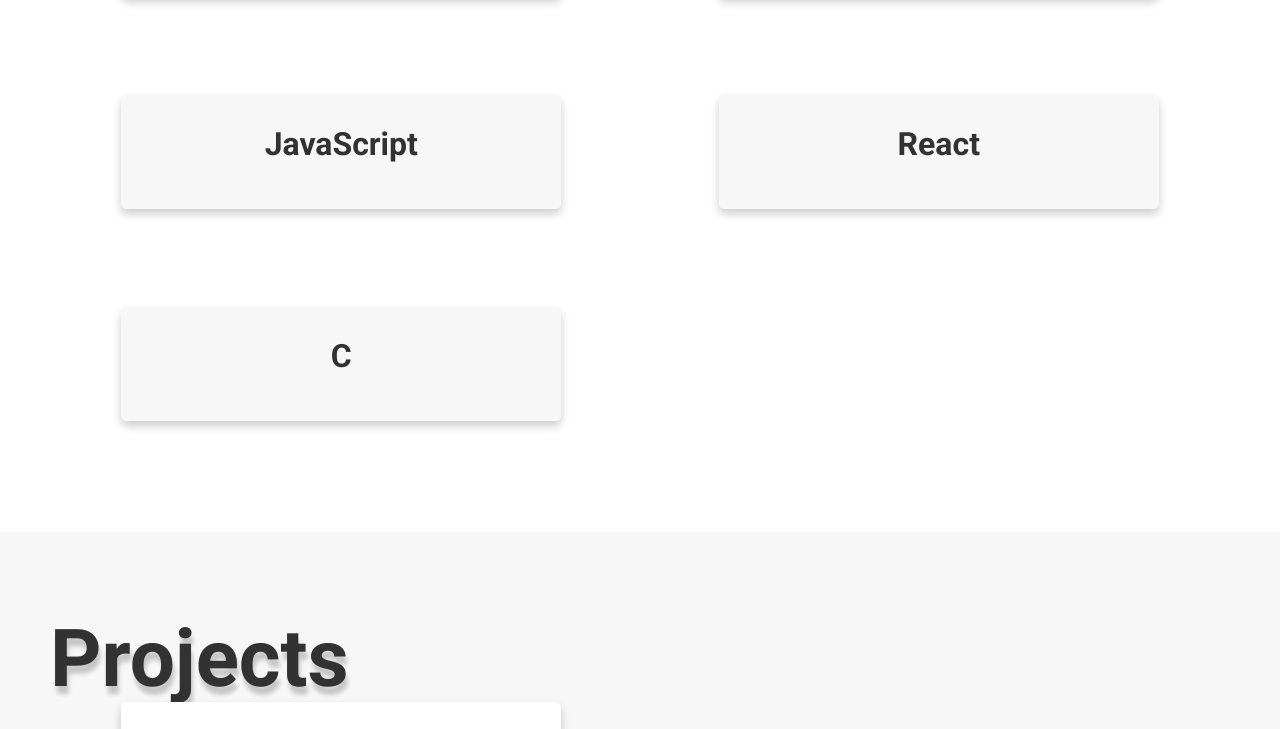
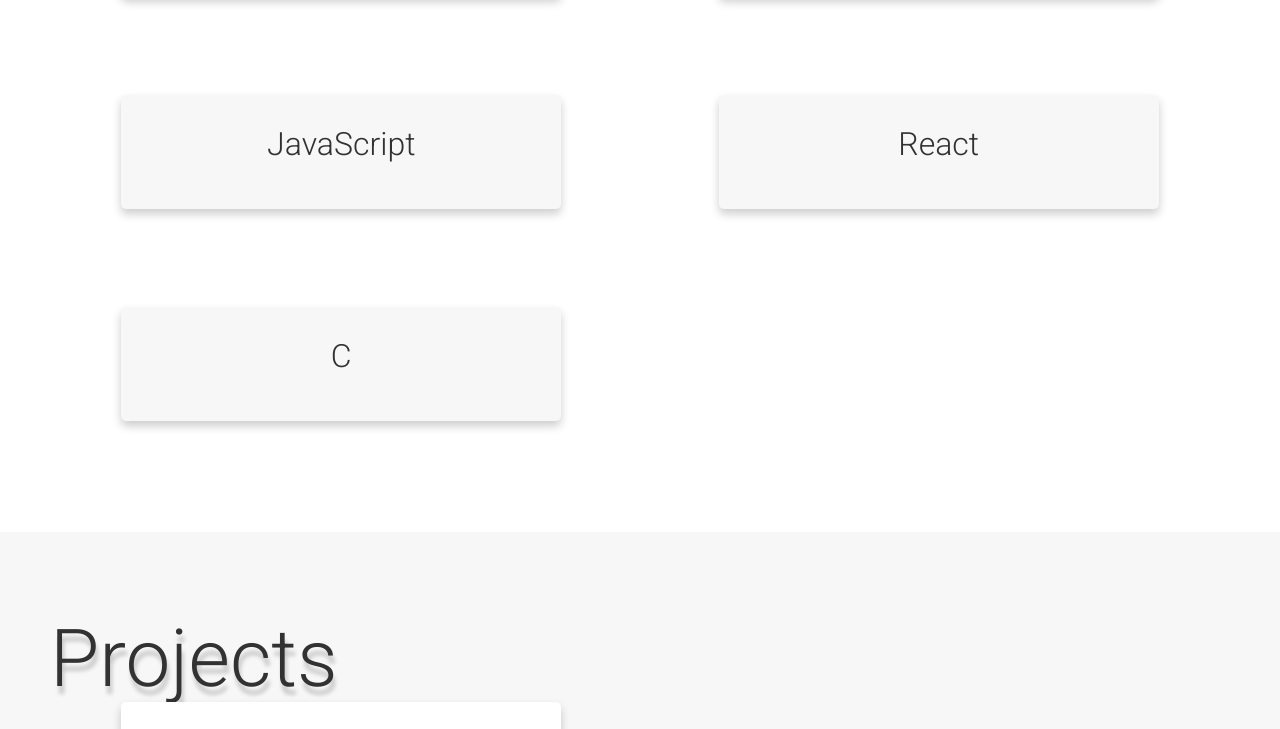
Before and after one commit to tajciglar/Personal-Portfolio, a plain HTML site: page index.html in a window 1280 px wide. Shown: the part 2048-2777 px from the top of the page. Drawn offline with Linux system fonts and the light colour scheme.

Commit message:
Add minor css changes

```diff
--- a/style.css
+++ b/style.css
@@ -159,6 +159,7 @@
 
 .sectionTitle {
     font-size: 5em;
+    font-weight: 300;
     margin-top: 10px;
     margin-bottom: 30px;
     text-shadow: 2px 8px 4px rgba(0,0,0, 0.2);
@@ -201,6 +202,7 @@
 
 .card-title {
     font-size: 2em;
+    font-weight: 350;
     margin: 0;
 }
 
@@ -235,6 +237,7 @@
 
 .contact .contactTitle {
      font-size: 2.5em;
+     font-weight: 350;
      margin-top: 0;
      margin-bottom: 20px;
      text-align: center;
```
